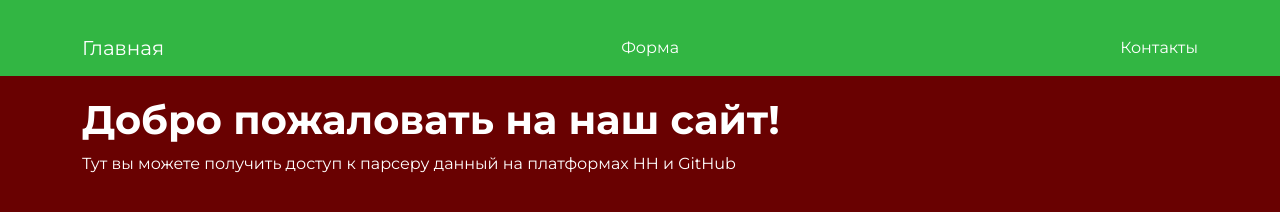
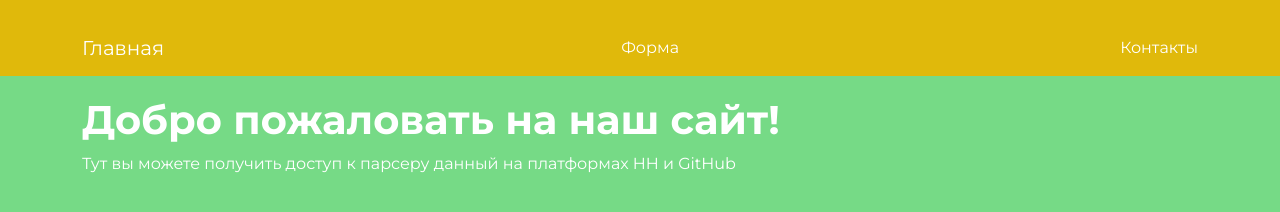
Before and after one commit to tr1ples1xx/laba, a plain HTML site: page index.html in a window 1280 px wide. Drawn offline with nearby package versions, Linux system fonts and the light colour scheme.

Commit message:
create project

```diff
--- a/style.css
+++ b/style.css
@@ -2,11 +2,11 @@
 
 body {
     font-family: 'Montserrat', sans-serif;
-    background-color: #690101;
+    background-color: #76da86;
 }
 
 .navbar {
-    background-color: #32b643;
+    background-color: #e0b90b;
 }
 
 .navbar a {
```
